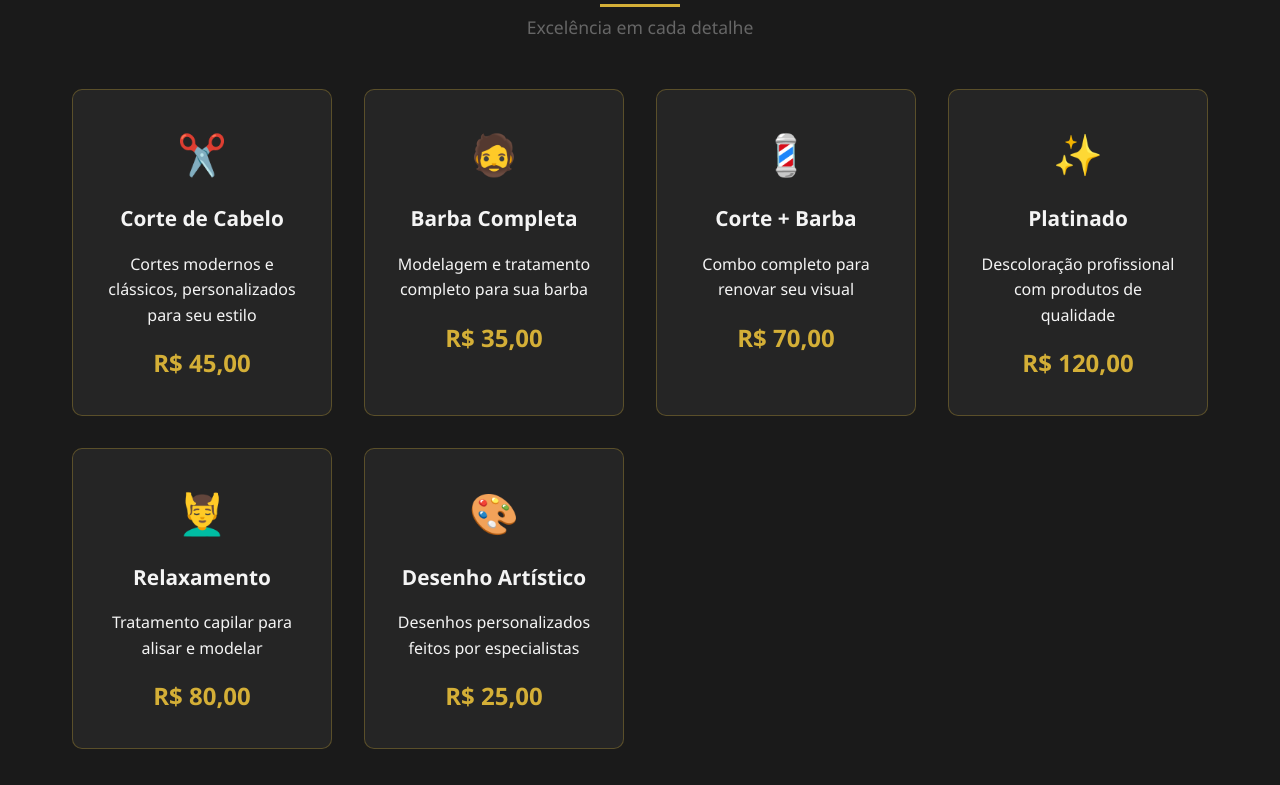
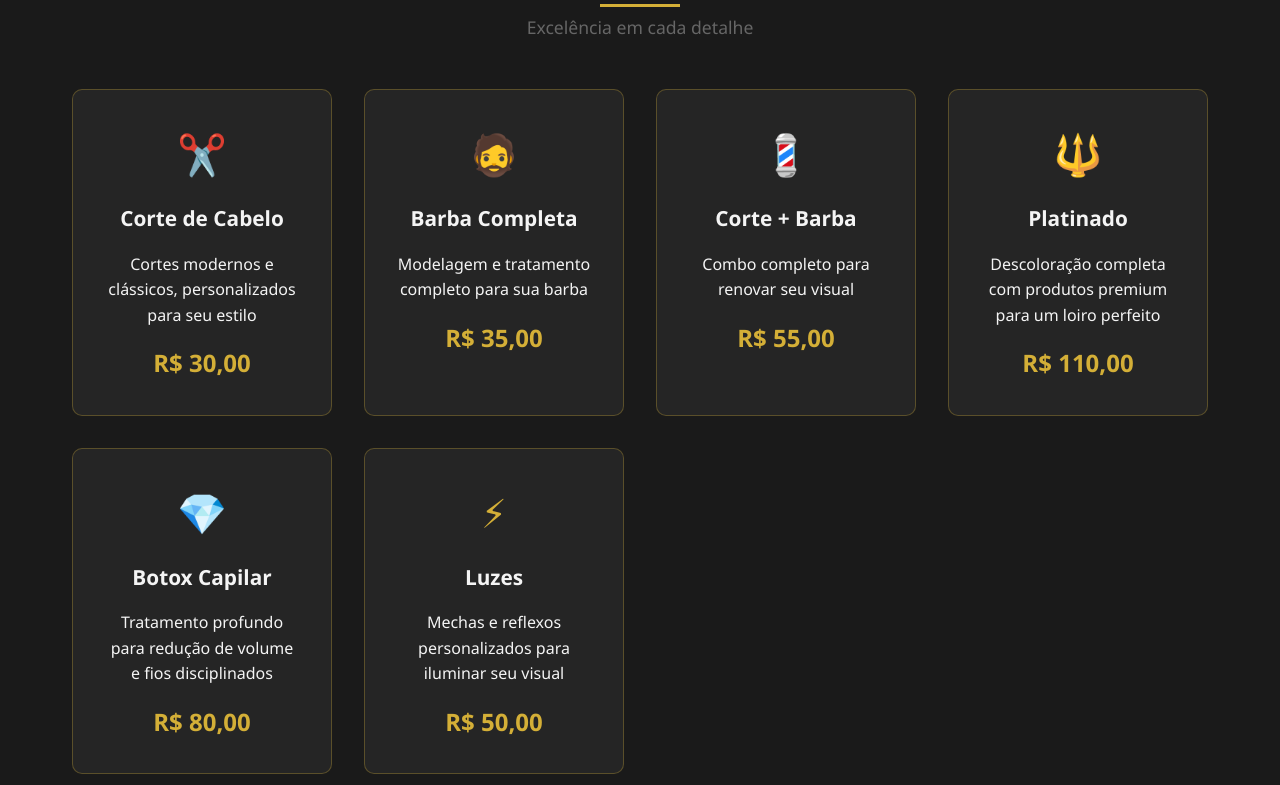
Before and after one commit to marcosbarbeariash/marcos_barbearia, a plain HTML site: page index.html in a window 1280 px wide. Shown: the part 1615-2400 px from the top of the page. Drawn offline with Linux system fonts and the light colour scheme.

Commit message:
Update index.html

```diff
--- a/index.html
+++ b/index.html
@@ -87,7 +87,7 @@
                     <div class="service-icon">✂️</div>
                     <h3>Corte de Cabelo</h3>
                     <p>Cortes modernos e clássicos, personalizados para seu estilo</p>
-                    <div class="service-price">R$ 45,00</div>
+                    <div class="service-price">R$ 30,00</div>
                 </div>
 
                 <div class="service-item">
@@ -101,30 +101,29 @@
                     <div class="service-icon">💈</div>
                     <h3>Corte + Barba</h3>
                     <p>Combo completo para renovar seu visual</p>
-                    <div class="service-price">R$ 70,00</div>
+                    <div class="service-price">R$ 55,00</div>
                 </div>
 
                 <div class="service-item">
-                    <div class="service-icon">✨</div>
+                    <div class="service-icon">🔱</div>
                     <h3>Platinado</h3>
-                    <p>Descoloração profissional com produtos de qualidade</p>
-                    <div class="service-price">R$ 120,00</div>
+                    <p>Descoloração completa com produtos premium para um loiro perfeito</p>
+                    <div class="service-price">R$ 110,00</div>
                 </div>
 
                 <div class="service-item">
-                    <div class="service-icon">💆‍♂️</div>
-                    <h3>Relaxamento</h3>
-                    <p>Tratamento capilar para alisar e modelar</p>
+                    <div class="service-icon">💎</div>
+                    <h3>Botox Capilar</h3>
+                    <p>Tratamento profundo para redução de volume e fios disciplinados</p>
                     <div class="service-price">R$ 80,00</div>
                 </div>
 
                 <div class="service-item">
-                    <div class="service-icon">🎨</div>
-                    <h3>Desenho Artístico</h3>
-                    <p>Desenhos personalizados feitos por especialistas</p>
-                    <div class="service-price">R$ 25,00</div>
+                    <div class="service-icon">⚡</div>
+                    <h3>Luzes</h3>
+                    <p>Mechas e reflexos personalizados para iluminar seu visual</p>
+                    <div class="service-price">R$ 50,00</div>
                 </div>
-            </div>
         </div>
     </section>
 
```
